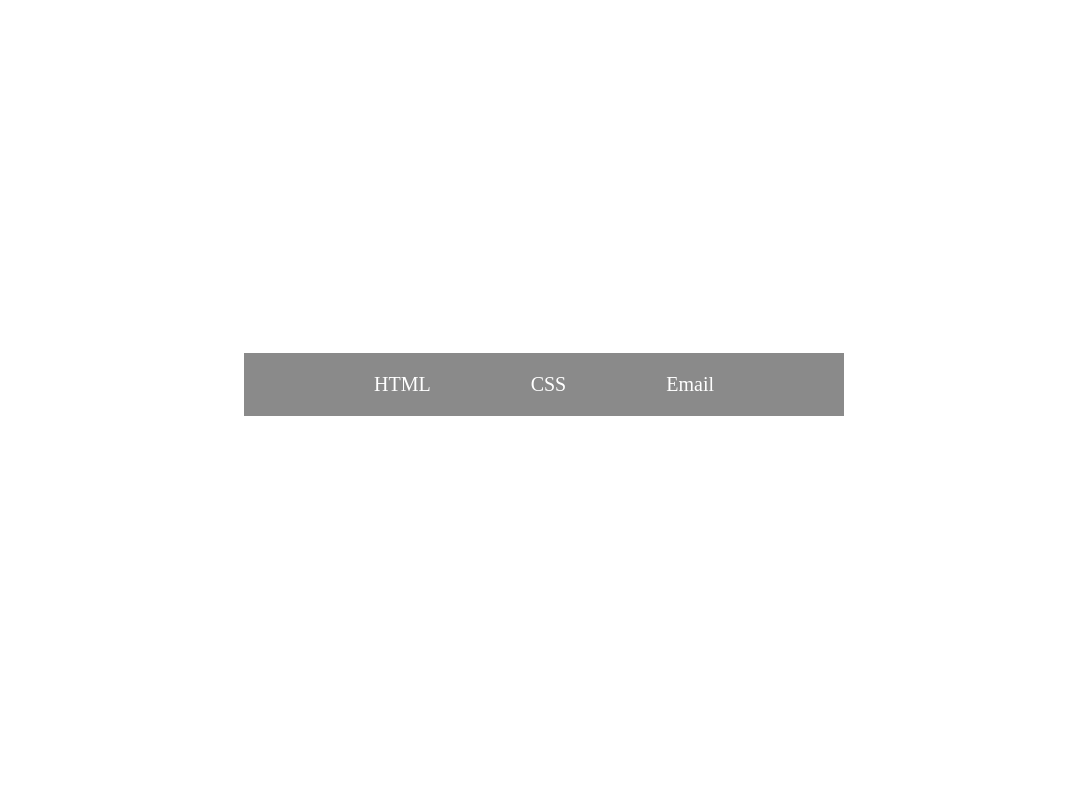
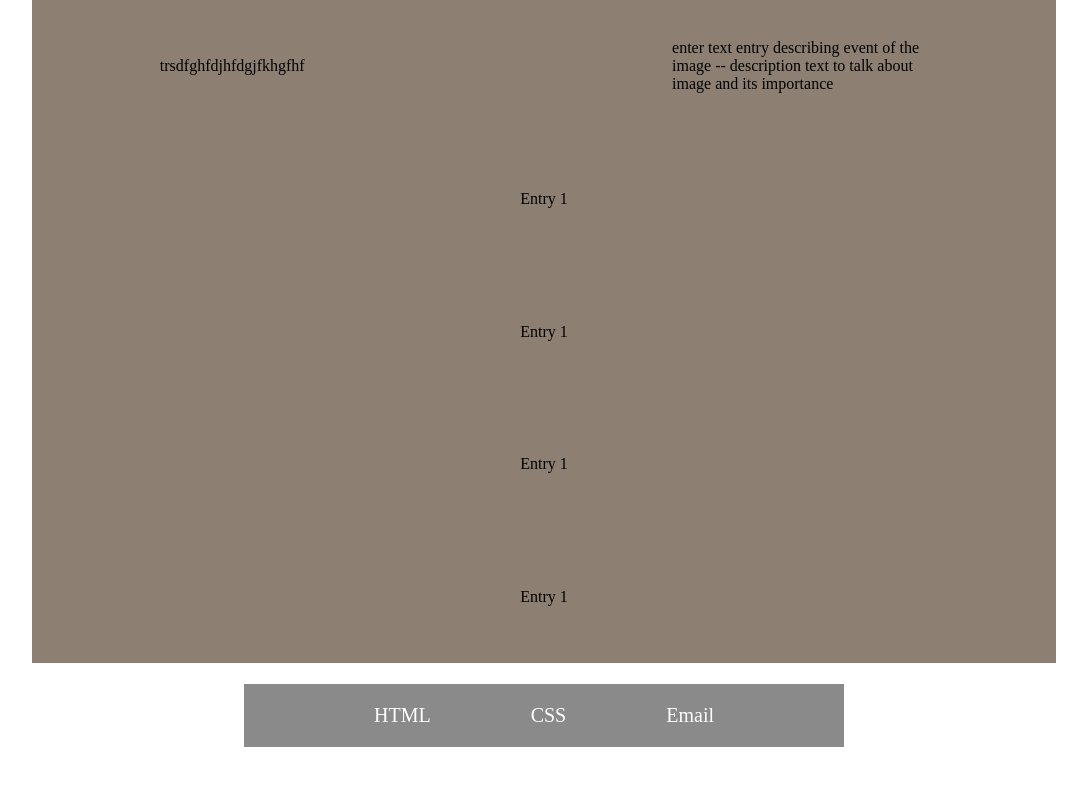
Before and after one commit to rachoi/des, a plain HTML site: page studio_projects/images_proj/index.html in a window 1280 px wide. Shown: the top 786 px of the page, without its empty margins (139-1226 px from the left). Drawn offline with Linux system fonts and the light colour scheme.

Commit message:
general img proj set up

```diff
--- a/studio_projects/images_proj/index.html
+++ b/studio_projects/images_proj/index.html
@@ -14,15 +14,36 @@
     <div class="page">
         <main class="flex-container">
 
-            <section class="flex-content">
-                <!-- <div class="flex-container-content">
+            <section class="flex-entry">
+                <div class="img-container">
+                    <p> trsdfghfdjhfdgjfkhgfhf
 
-                </div> -->
+                    </p>
+                </div>
+                <div class="text-container">
+                    <p> enter text entry describing event of the image -- description text to talk about image and its importance</p>
+                </div>
+            </section>
+            <!-- Add dividers -->
+            <section class="flex-entry">
+                Entry 1
+            </section>
+
+            <section class="flex-entry">
+                Entry 1
+            </section>
+
+            <section class="flex-entry">
+                Entry 1
+            </section>
+
+            <section class="flex-entry">
+                Entry 1
             </section>
 
 
             <footer class="flex-container-footer">
-                <a href="https://validator.w3.org/check?uri=https://rachoi.github.io/des/learning_journal/index.html" class="footer-a">HTML</a>
+                <a href="https://validator.w3.org/check?uri=https://rachoi.github.io/des/studio_projects/images_proj/index.html" class="footer-a">HTML</a>
                 <a href="https://jigsaw.w3.org/css-validator/validator?uri=https%3A%2F%2Frachoi.github.io%2Fdes%2Flearning_journal%2Findex.html&profile=css3svg&usermedium=all&warning=1&vextwarning=&lang=en" class="footer-a">CSS</a>
                 <a href="mailto:&#114;&#099;&#104;&#111;&#105;&#064;&#117;&#099;&#100;&#097;&#118;&#105;&#115;&#046;&#101;&#100;&#117;" class="footer-a">Email</a>
             </footer>
--- a/studio_projects/images_proj/style.css
+++ b/studio_projects/images_proj/style.css
@@ -22,6 +22,30 @@ body {
     width: 100%;
     height: 100%;
     /* background-color: #92a8be; */
+}
+
+.flex-entry {
+    width: 75%;
+    display: flex;
+    justify-content: center;
+    align-items: center;
+    background-color: rgb(141, 128, 114);
+    /* background-color: #92a8be; */
+    flex-direction: row;
+    height: 100%;
+}
+
+.img-container {
+    width: 50%;
+}
+
+.text-container {
+    width: 50%;
+}
+
+p {
+    max-width: 50%;
+    margin: auto;
 }
 
 .flex-container-footer {
```
